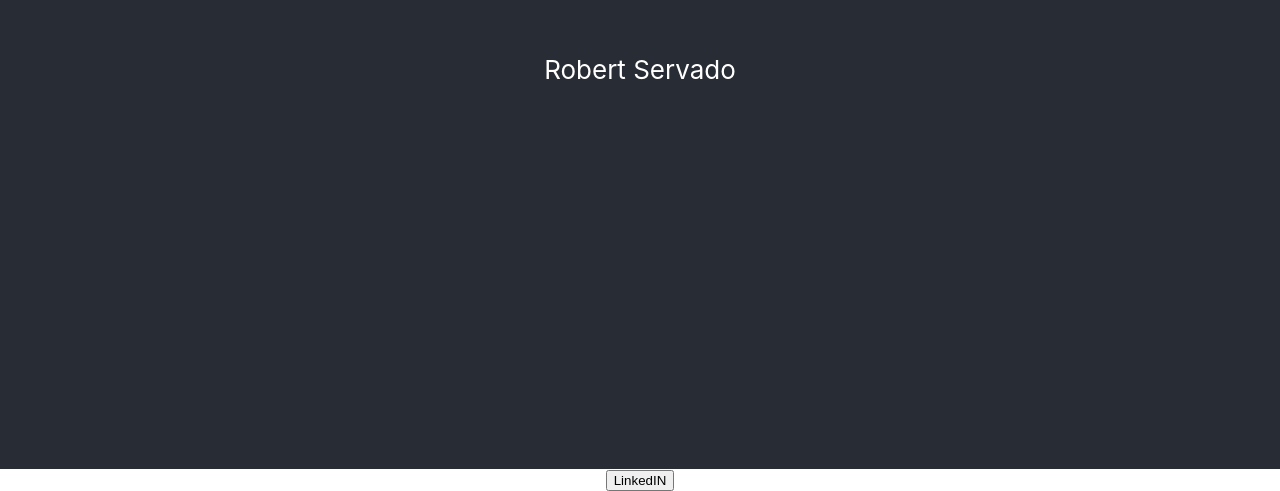
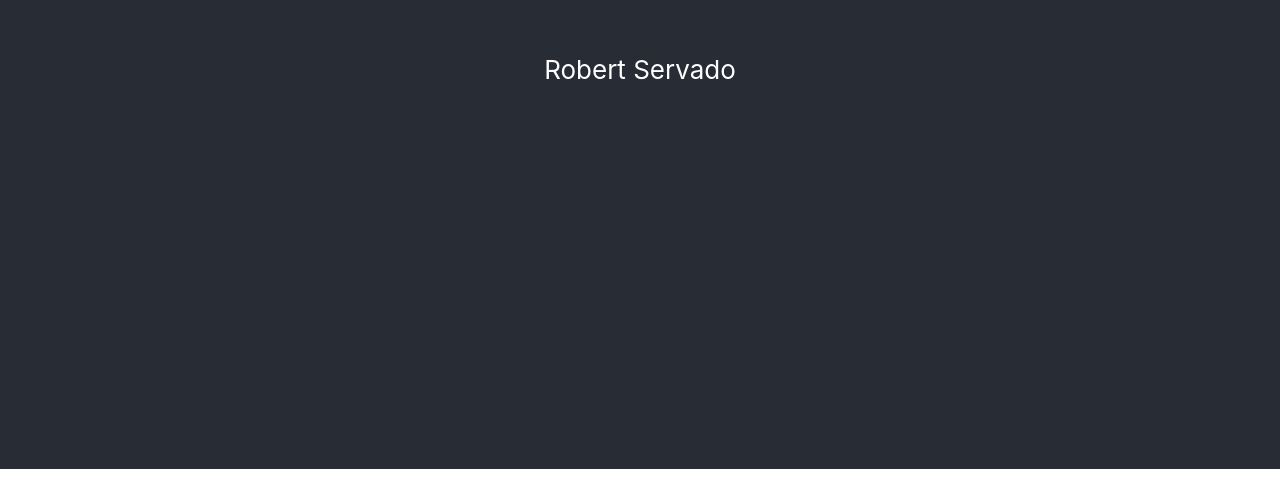
Before and after one commit to ArjayS/channelbranch, a React (Create React App) app: page / in a window 1280 px wide. Shown: the part 331-822 px from the top of the page. After the commit the page ends 800 px from the top, so only its background shows below. Built offline with nearby package versions, Linux system fonts and the light colour scheme.

Commit message:
Added loop on my socials

```diff
--- a/src/components/Button.jsx
+++ b/src/components/Button.jsx
@@ -3,11 +3,9 @@ import React from "react";
 const Button = (props) => {
   const { sitename, link } = props;
   return (
-    <form>
-      <button type="submit" formaction={link}>
-        {sitename}
-      </button>
-    </form>
+    <button type="submit" formaction={link}>
+      {sitename}
+    </button>
   );
 };
 
--- a/src/components/Main.jsx
+++ b/src/components/Main.jsx
@@ -1,22 +1,31 @@
 import React from "react";
 import Button from "./Button";
 
-const Main = () => {
 const socials = [
   {
+    id: 1,
     sitename: "LinkedIN",
     link: "https://www.linkedin.com/in/robertservado/",
   },
   {
+    id: 2,
     sitename: "Github",
     link: "https://github.com/ArjayS",
   },
 ];
 
+const Main = () => {
   return (
     <div>
-      {}
-      <Button sitename="LinkedIN" link="https://www.youtube.com/" />
+      <form>
+        {socials.map((social) => {
+          <Button
+            key={social.id}
+            sitename={social.sitename}
+            link={social.link}
+          />;
+        })}
+      </form>
     </div>
   );
 };
```
Lines whose indentation alone changed are shown as unchanged.
